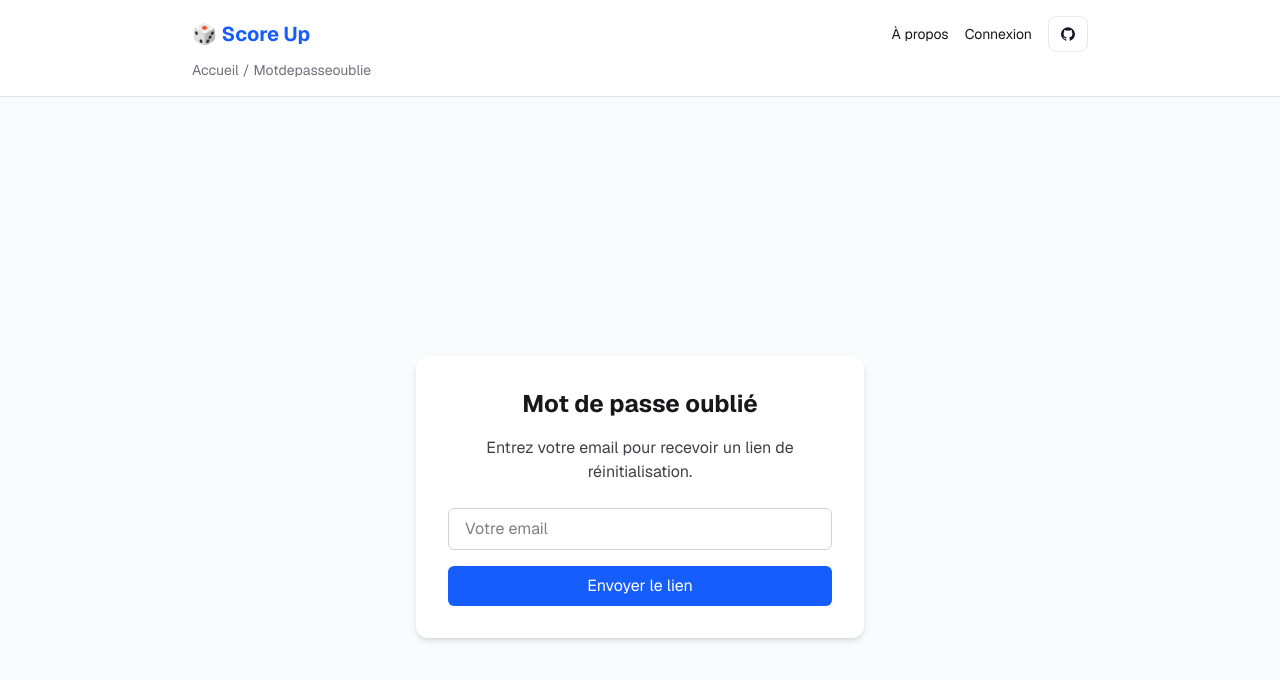
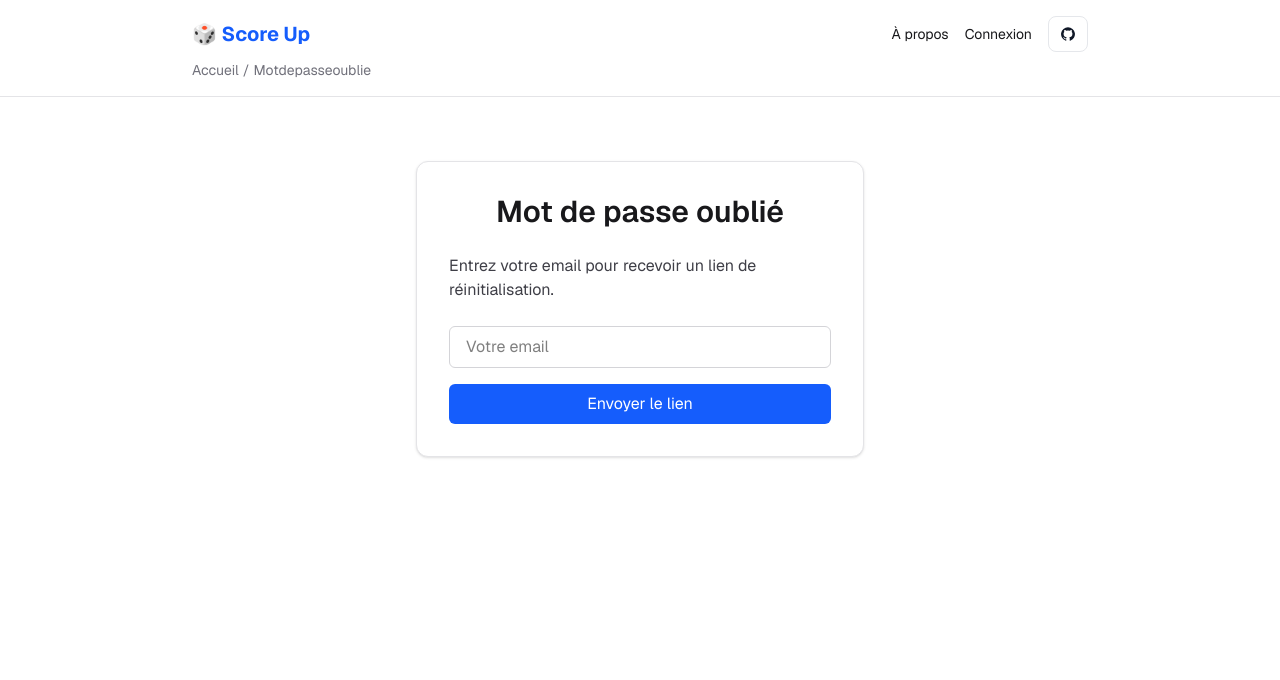
Before and after one commit to armanceau/score-up, a Next.js app in the folder my-app/: page /motdepasseoublie in a window 1280 px wide. Shown: the top 680 px of the page. Built offline with nearby package versions, Linux system fonts and the light colour scheme; no server answers.

Commit message:
update reset mot de passe

```diff
--- a/my-app/src/app/authentification/page.tsx
+++ b/my-app/src/app/authentification/page.tsx
@@ -99,6 +99,15 @@ export default function AuthForm() {
           </button>
         </div>
 
+        {!isSignUp && (
+          <p
+            className="mt-2 text-sm text-center text-blue-600 dark:text-blue-400 cursor-pointer underline"
+            onClick={() => router.push("/motdepasseoublie")}
+          >
+            Mot de passe oublié ?
+          </p>
+        )}
+
         <p
           className="mt-4 text-sm text-center text-blue-600 dark:text-blue-400 cursor-pointer underline"
           onClick={() => setIsSignUp(!isSignUp)}
--- a/my-app/src/app/motdepasseoublie/page.tsx
+++ b/my-app/src/app/motdepasseoublie/page.tsx
@@ -45,11 +45,13 @@ export default function MotDePasseOubliePage() {
   };
 
   return (
-    <main className="flex justify-center items-center min-h-screen px-6 py-16 bg-gray-50 dark:bg-zinc-900">
-      <div className="w-full max-w-md p-8 bg-white dark:bg-zinc-800 rounded-xl shadow-md text-center">
-        <h2 className="text-2xl font-bold mb-4 text-zinc-900 dark:text-zinc-100">
+    <>
+      <main className="flex justify-center font-sans px-6 py-16">
+        <div className="w-full max-w-md p-8 bg-white dark:bg-zinc-900 rounded-xl border border-zinc-200 dark:border-zinc-700 transition-colors shadow-sm">
+          <h2 className="text-3xl font-semibold text-center mb-6 text-zinc-900 dark:text-zinc-100">
             Mot de passe oublié
           </h2>
+
           <p className="text-zinc-700 dark:text-zinc-300 mb-6">
             Entrez votre email pour recevoir un lien de réinitialisation.
           </p>
@@ -85,5 +87,6 @@ export default function MotDePasseOubliePage() {
           </div>
         </div>
       </main>
+    </>
   );
 }
--- a/my-app/src/app/reset-password/page.tsx
+++ b/my-app/src/app/reset-password/page.tsx
@@ -53,7 +53,7 @@ export default function ResetPasswordPage() {
       setConfirmPassword("");
 
       setTimeout(() => {
-        router.push("/login");
+        router.push("/");
       }, 2000);
     }
   };
```
Lines whose indentation alone changed are shown as unchanged.
